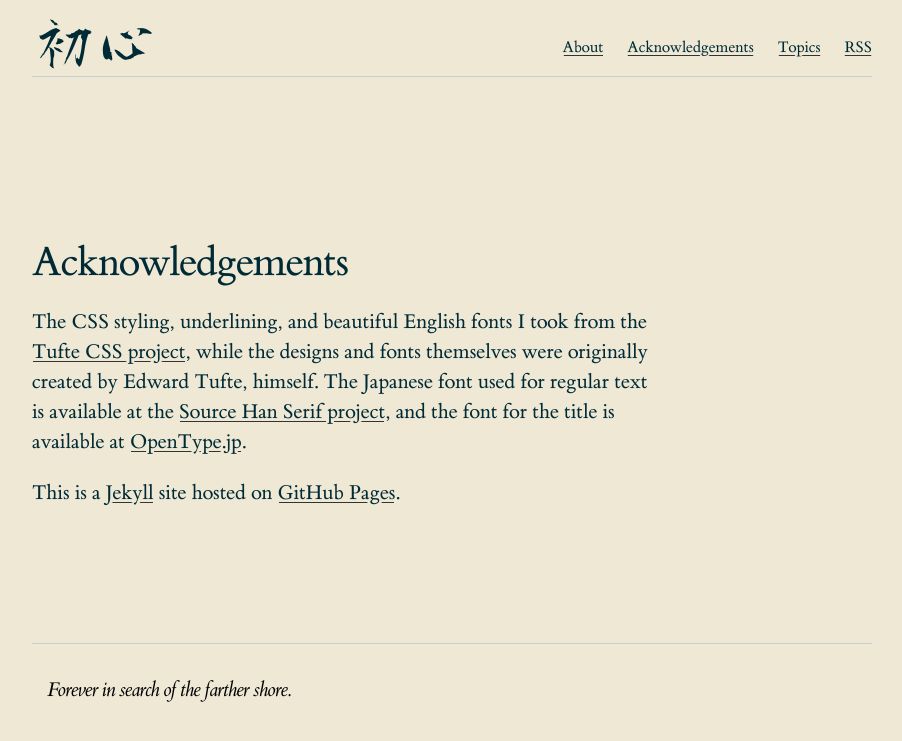
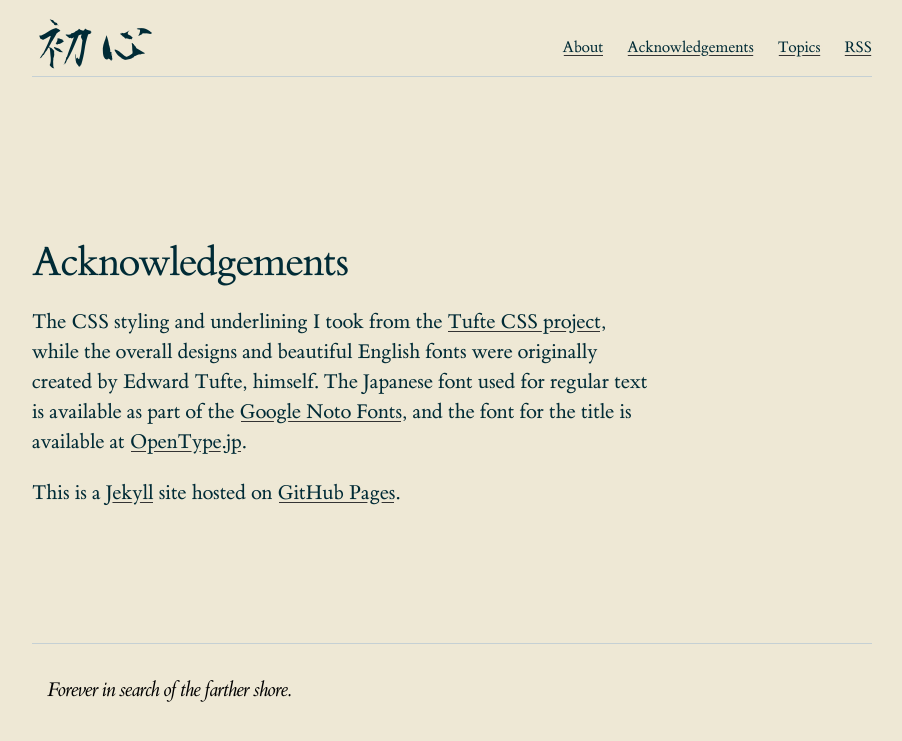
Before and after one commit to dempe/dempe.github.io, a Jekyll site: the page built from acknowledgements.md, in a window 1280 px wide. Shown: the top 741 px of the page, without its empty margins (128-1030 px from the left). Built offline with Jekyll 4.4.1, drawn with Linux system fonts in a browser that asks for light colours.

Commit message:
update about and acknowledgements

```diff
--- a/acknowledgements.md
+++ b/acknowledgements.md
@@ -4,6 +4,6 @@ permalink: /acknowledgements/
 title: Acknowledgements
 ---
 
-The CSS styling, underlining, and beautiful English fonts I took from the [Tufte CSS project](https://github.com/edwardtufte/tufte-css), while the designs and fonts themselves were originally created by Edward Tufte, himself. The Japanese font used for regular text is available at the [Source Han Serif project](https://github.com/adobe-fonts/source-han-serif/tree/release/OTF), and the font for the title is available at [OpenType.jp](https://opentype.jp/kouzangyousho.htm).
+The CSS styling and underlining I took from the [Tufte CSS project](https://github.com/edwardtufte/tufte-css), while the overall designs and beautiful English fonts were originally created by Edward Tufte, himself. The Japanese font used for regular text is available as part of the [Google Noto Fonts](https://www.google.com/get/noto/), and the font for the title is available at [OpenType.jp](https://opentype.jp/kouzangyousho.htm).
 
 This is a [Jekyll](https://jekyllrb.com/) site hosted on [GitHub Pages](https://pages.github.com/).
```
Also changed, not shown: about.md (+1 -1 lines).
